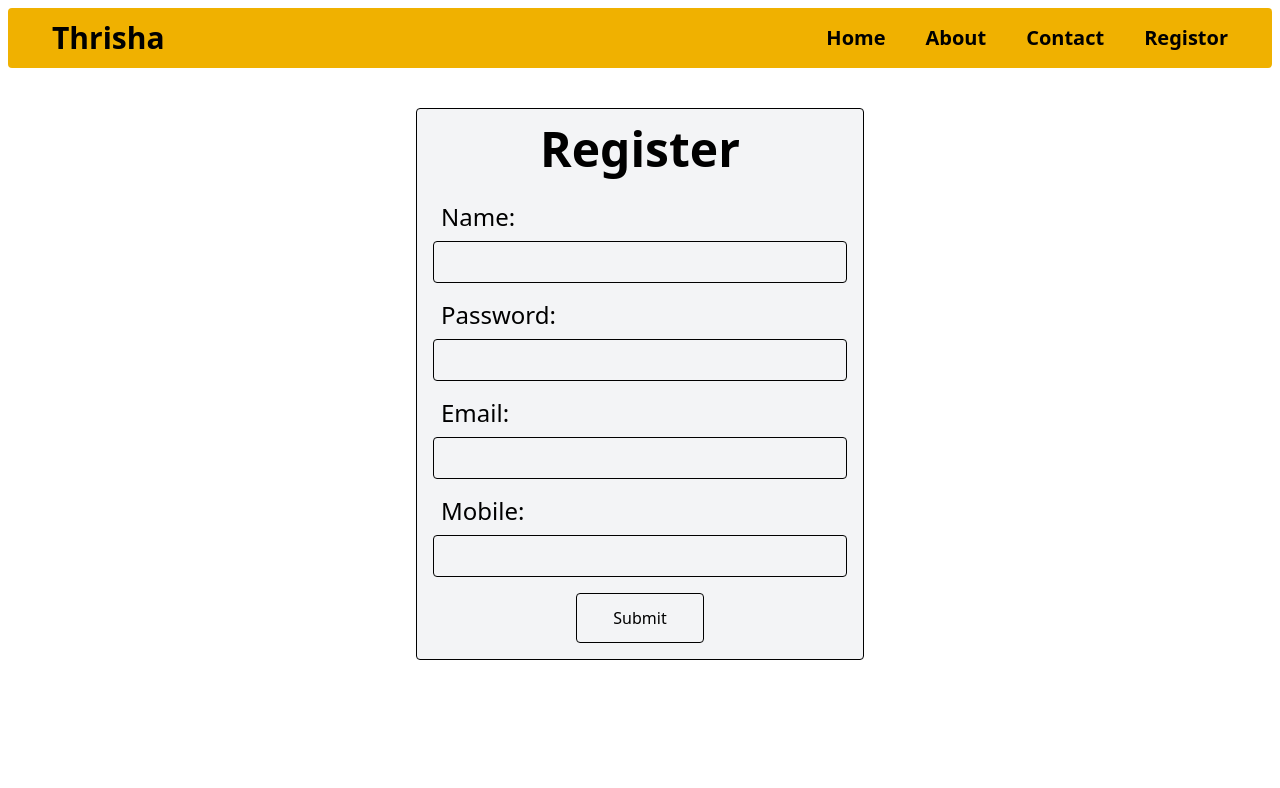
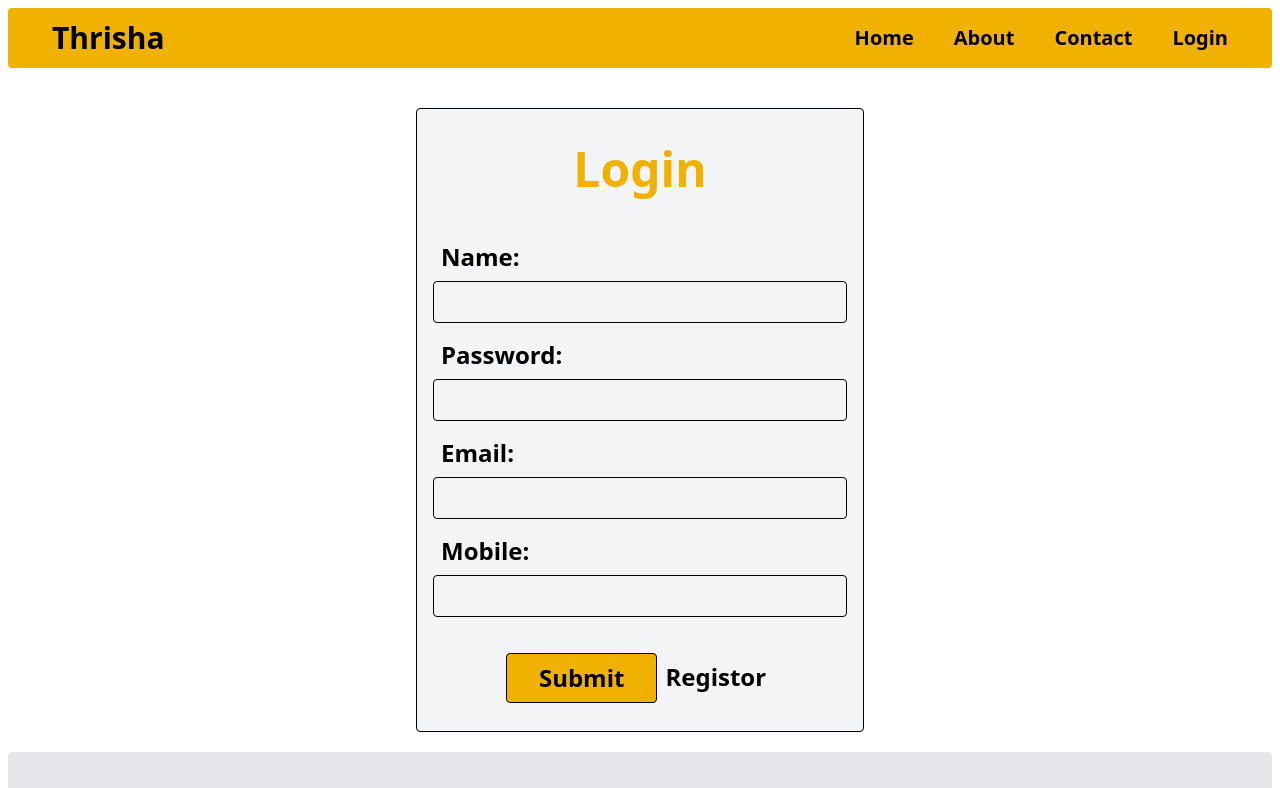
Before and after one commit to thrishakatukuri/mini-projects-react-, a React (Vite) app: page / in a window 1280 px wide. Shown: the top 788 px of the page. Built offline with nearby package versions, Linux system fonts and the light colour scheme.

Commit message:
4th commit

```diff
--- /dev/null
+++ b/src/Features/Authentication/Login.jsx
@@ -0,0 +1,112 @@
+import { useState } from 'react';
+import { useNavigate, Link } from 'react-router-dom';
+import About from '../../pages/About';
+const Login = () => {
+    const navigateData = useNavigate();
+    const [formData, setFormData] = useState({ name: '', email: '', password: '', mobile: '' });
+    const [message, setMessage] = useState('');
+
+    const emailPattern = /^[A-Za-z0-9._%+-]+@[A-Za-z0-9.-]+\.[A-Za-z]{2,}$/;
+    const passwordPattern = /^[A-Za-z0-9]{5,8}$/;
+    const mobilePattern = /^[6-9][0-9]{9}$/;
+
+    const handleChange = (e) => {
+        const { name, value } = e.target;
+        setFormData(prev => ({ ...prev, [name]: value }));
+    };
+
+    const handleSignUp = (e) => {
+        e.preventDefault();
+        setMessage('');
+
+        const { name, email, password, mobile } = formData;
+
+        if (!name || !password || !email || !mobile) {
+            return setMessage('Fill in all the fields');
+        }
+        if (!emailPattern.test(email)) {
+            return setMessage('Email not matched');
+        }
+        if (!passwordPattern.test(password)) {
+            return setMessage('Password must be 5–8 characters');
+        }
+        if (!mobilePattern.test(mobile)) {
+            return setMessage('Mobile must be 10 digits starting from 6–9');
+        }
+
+        sessionStorage.setItem('userData', JSON.stringify(formData));
+
+        setTimeout(() => {
+            navigateData('/home');
+        }, 500);
+    };
+
+    return (
+        <div>
+            <div className="bg-gray-100 mt-10 m-5 p-4 border rounded max-w-md mx-auto">
+                <form onSubmit={handleSignUp} className="flex flex-col items-start">
+                    <div className="w-full text-center my-5">
+                        <h1 className="text-5xl mb-5 font-bold text-yellow-500">Login</h1>
+                    </div>
+
+                    <label htmlFor="name" className="text-2xl m-2 font-bold">Name:</label>
+                    <input
+                        type="text"
+                        name="name"
+                        value={formData.name}
+                        onChange={handleChange}
+                        className="border rounded w-full p-2 mb-2 "
+                        required
+                    />
+
+                    <label htmlFor="password" className="text-2xl m-2  font-bold">Password:</label>
+                    <input
+                        type="password"
+                        name="password"
+                        value={formData.password}
+                        onChange={handleChange}
+                        className="border rounded w-full p-2 mb-2 "
+                        required
+                    />
+
+                    <label htmlFor="email" className="text-2xl m-2  font-bold">Email:</label>
+                    <input
+                        type="email"
+                        name="email"
+                        value={formData.email}
+                        onChange={handleChange}
+                        className="border rounded w-full p-2 mb-2"
+                        required
+                    />
+
+                    <label htmlFor="mobile" className="text-2xl m-2  font-bold">Mobile:</label>
+                    <input
+                        type="tel"
+                        name="mobile"
+                        value={formData.mobile}
+                        onChange={handleChange}
+                        className="border rounded w-full p-2 mb-4"
+                        required
+                    />
+
+                    {message && <p className="text-red-500 mb-4">{message}</p>}
+
+                    <div className="w-full flex justify-center">
+                        <button
+                            type="submit"
+                            className="bg-yellow-500 hover:bg-gray-300 hover:cursor-pointer border px-8 py-2 my-3 mt-5 font-bold rounded text-2xl">
+                            Submit
+
+                        </button>
+                        <span className="hover:cursor-pointer px-2 py-2 my-3 mt-5 text-2xl">
+                            <Link to="/Registor" className=" font-bold ">Registor</Link></span>
+
+                    </div>
+                </form>
+            </div>
+            <About />
+        </div>
+    );
+};
+
+export { Login };
--- a/src/Features/Authentication/Register.jsx
+++ b/src/Features/Authentication/Registor.jsx
@@ -1,9 +1,10 @@
 import { useState } from 'react';
-import { useNavigate } from 'react-router-dom';
+import { Link, useNavigate } from 'react-router-dom'; // ✅ Correct
+import About from '../../pages/About';
 
 const Registor = () => {
     const navigateData = useNavigate();
-    const [formData, setFormData] = useState({ name: '', email: '', password: '', mobile: '' });
+    const [formData, setFormData] = useState({ name: '', email: '', password: '', mobile: '',confirmPassword: '' });
     const [message, setMessage] = useState('');
 
     const emailPattern = /^[A-Za-z0-9._%+-]+@[A-Za-z0-9.-]+\.[A-Za-z]{2,}$/;
@@ -33,6 +34,10 @@ const Registor = () => {
         if (!mobilePattern.test(mobile)) {
             return setMessage('Mobile must be 10 digits starting from 6–9');
         }
+        if (password !== confirmPassword) {
+            return setMessage('Passwords do not match');
+        }
+
 
         sessionStorage.setItem('userData', JSON.stringify(formData));
 
@@ -42,33 +47,43 @@ const Registor = () => {
     };
 
     return (
+        <div>
         <div className="bg-gray-100 mt-10 m-5 p-4 border rounded max-w-md mx-auto">
             <form onSubmit={handleSignUp} className="flex flex-col items-start">
-                <div className="w-full text-center">
-                    <h1 className="text-5xl mb-5 font-bold">Register</h1>
+                <div className="w-full text-center my-5">
+                    <h1 className="text-5xl mb-5 font-bold text-yellow-500">Registor</h1>
                 </div>
 
-                <label htmlFor="name" className="text-2xl m-2">Name:</label>
+                <label htmlFor="name" className="text-2xl m-2 font-bold">Name:</label>
                 <input
                     type="text"
                     name="name"
                     value={formData.name}
                     onChange={handleChange}
-                    className="border rounded w-full p-2 mb-2"
+                    className="border rounded w-full p-2 mb-2 "
                     required
                 />
 
-                <label htmlFor="password" className="text-2xl m-2">Password:</label>
+                <label htmlFor="password" className="text-2xl m-2  font-bold">NewPassword:</label>
                 <input
                     type="password"
                     name="password"
                     value={formData.password}
                     onChange={handleChange}
-                    className="border rounded w-full p-2 mb-2"
+                    className="border rounded w-full p-2 mb-2 "
+                    required
+                />
+                  <label htmlFor="password" className="text-2xl m-2  font-bold">ConfirmPassword:</label>
+                <input
+                    type="password"
+                    name="confirmPassword"
+                    value={formData.confirmPassword}
+                    onChange={handleChange}
+                    className="border rounded w-full p-2 mb-2 "
                     required
                 />
 
-                <label htmlFor="email" className="text-2xl m-2">Email:</label>
+                <label htmlFor="email" className="text-2xl m-2  font-bold">Email:</label>
                 <input
                     type="email"
                     name="email"
@@ -78,7 +93,7 @@ const Registor = () => {
                     required
                 />
 
-                <label htmlFor="mobile" className="text-2xl m-2">Mobile:</label>
+                <label htmlFor="mobile" className="text-2xl m-2  font-bold">Mobile:</label>
                 <input
                     type="tel"
                     name="mobile"
@@ -93,12 +108,17 @@ const Registor = () => {
                 <div className="w-full flex justify-center">
                     <button
                         type="submit"
-                        className="bg-gray-100 hover:bg-gray-300 hover:cursor-pointer border px-9 py-3 rounded">
+                        className="bg-yellow-500 hover:bg-gray-300 hover:cursor-pointer border px-8 py-2 my-3 mt-5 font-bold rounded text-2xl">
                         Submit
                     </button>
+               <span className="hover:cursor-pointer px-2 py-2 my-3 mt-5 text-2xl">
+                <Link to="/" className=" font-bold ">Login</Link></span>
+
                 </div>
             </form>
         </div>
+            <About />
+</div>
     );
 };
 
--- a/src/RouterDom/AppRouting.jsx
+++ b/src/RouterDom/AppRouting.jsx
@@ -1,10 +1,11 @@
 import React from 'react';
 import { BrowserRouter, Routes, Route } from "react-router-dom";
-import { Header } from '../components/Parts/Header';
+import { Header } from '../components/Header';
 import Home from '../pages/Home';
 import Contact from '../pages/Contact';
 import About from '../pages/About';
-import { Registor } from '../Features/Authentication/Register';
+import { Login } from '../Features/Authentication/Login';
+import { Registor } from '../Features/Authentication/Registor';
 
 const AppRouting = () => {
     return (
@@ -15,7 +16,9 @@ const AppRouting = () => {
                     <Route path="/Home"    element={<Home />}/>
                     <Route path="/Contact" element={<Contact />}/>
                     <Route path="/About"   element={<About />}/>
-                    <Route path="/"        element={<Registor />}/>
+                    <Route path="/"        element={<Login />}/>
+                    <Route path="Registor" element={<Registor />}/>
+
                 </Routes>
             </BrowserRouter>
         </>
--- a/src/components/Sections/ConditionalRounting.jsx
+++ b/src/components/ConditionalRounting.jsx
@@ -1,5 +1,5 @@
 import React, { useState } from 'react';
-import Dashboard from '../Childs/Dashboard/Dashboard';
+import Dashboard from './Dashboard';
 
 const ConditionalRouting = () => {
     const [showDashboard, setShowDashboard] = useState(false);
--- a/src/components/Parts/Header.jsx
+++ b/src/components/Header.jsx
@@ -12,7 +12,7 @@ const Header = () => {
                 <Link to="/Home"        className=" font-bold  hover:text-white">Home</Link>
                 <Link to="/About"   className=" font-bold  hover:text-white">About</Link>
                 <Link to="/Contact" className=" font-bold  hover:text-white">Contact</Link>
-                <Link to="/" className=" font-bold  hover:text-white">Registor</Link>
+                <Link to="/" className=" font-bold  hover:text-white">Login</Link>
 
             </div>
         </div>
--- a/src/pages/About.jsx
+++ b/src/pages/About.jsx
@@ -1,8 +1,18 @@
 import React from 'react';
+// import {link} from 'react-router-dom';
  const About =() =>{
     return(
         <>
-        <h1>hi</h1>
+        <center className="bg-gray-200 rounded p-5 pt-8  m-2">
+            <h1 className="text-4xl  rounded ">About</h1>
+            {/* <Link to="/" className="hover:text-white">Thrisha</Link> */}
+
+           <div className="flex gap-x-5  pt-5 m-5 ">
+             <article  className="text-1xl rounded">Lorem ipsum dolor, sit amet consectetur adipisicing elit. Est, laboriosam id? Rem accusamus deleniti, quod dolore voluptates cumque! Sunt, possimus. </article>
+             <article  className="text-1xl rounded">Lorem ipsum dolor, sit amet consectetur adipisicing elit. Est, laboriosam id? Rem accusamus deleniti, quod dolore voluptates cumque! Sunt, possimus. </article>
+             <article  className="text-1xl rounded">Lorem ipsum dolor, sit amet consectetur adipisicing elit. Est, laboriosam id? Rem accusamus deleniti, quod dolore voluptates cumque! Sunt, possimus. </article>
+           </div>
+        </center>
         </>
     )
 
--- a/src/pages/Home.jsx
+++ b/src/pages/Home.jsx
@@ -14,7 +14,7 @@
 
 
 import React from 'react';
-import ConditionalRouting from '../components/Sections/ConditionalRounting.jsx';
+import ConditionalRouting from '../components/ConditionalRounting.jsx';
 
 const Home = () => {
     const userData = JSON.parse(sessionStorage.getItem('userData'));
```
Also changed, not shown: src/components/Sections/Formvalidation.jsx (deleted, +0 -66 lines), src/components/Dashboard.jsx (renamed from src/components/Childs/Dashboard/Dashboard.jsx), src/components/Parts/Footer.jsx (deleted).
